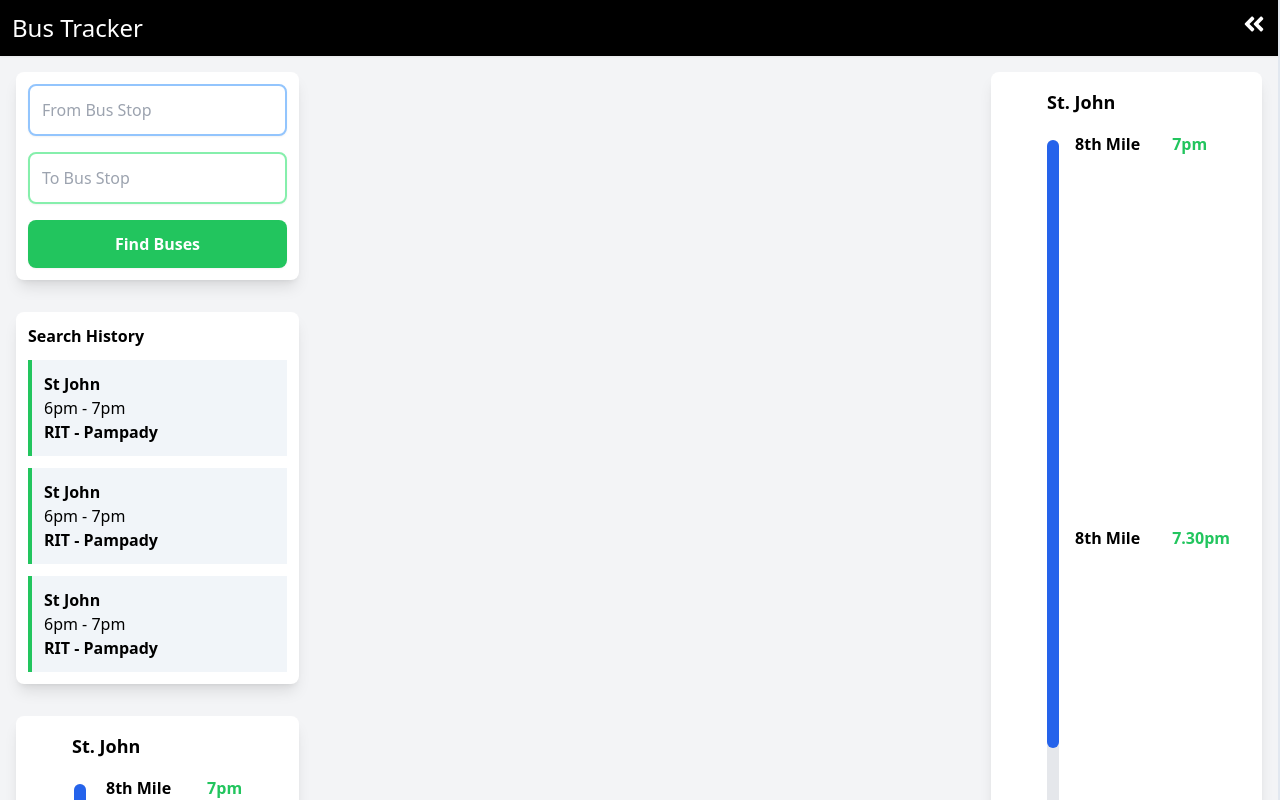
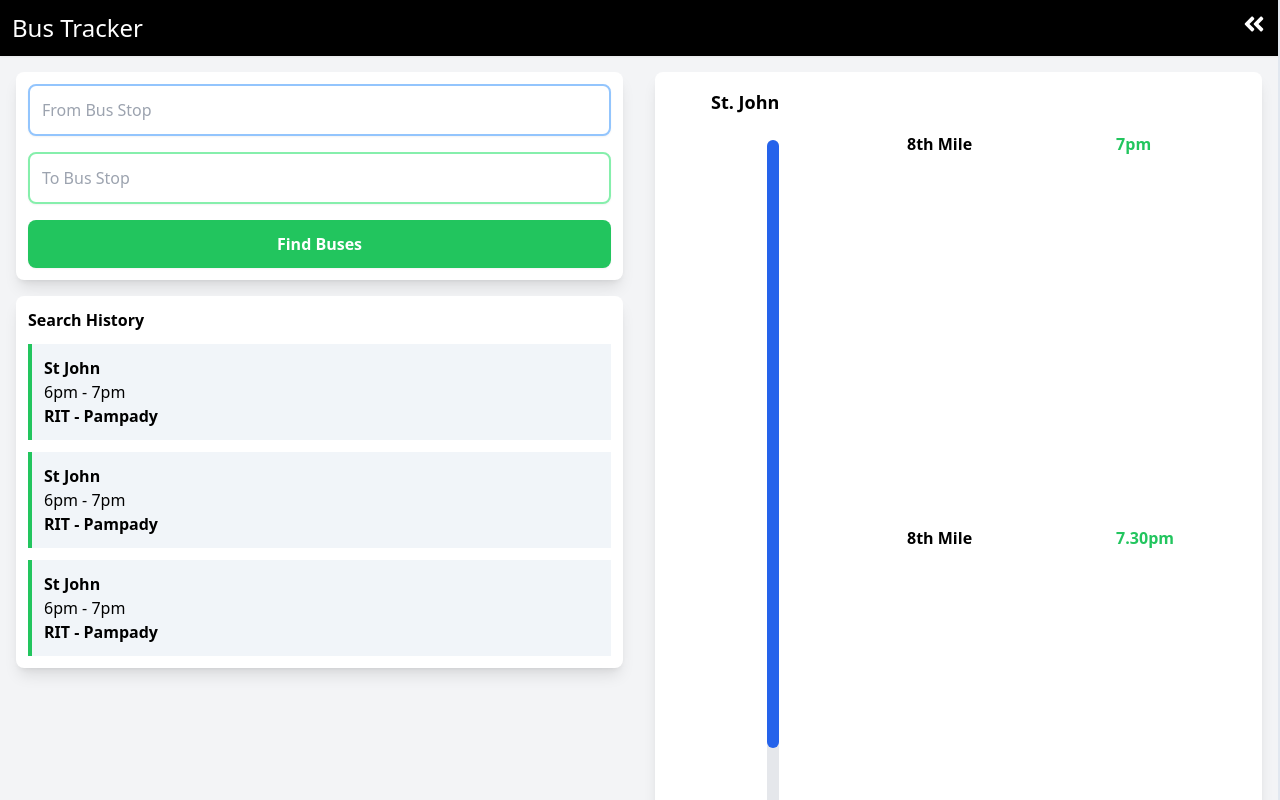
Before and after one commit to Ayush2020012016/BusTracker, a React (Create React App) app in the folder react-bus-tracker/: page /BusTracker/busroute in a window 1280 px wide. Built offline with nearby package versions, Linux system fonts and the light colour scheme; no server answers.

Commit message:
Changed to adaptive UI for bigger displays

```diff
--- a/react-bus-tracker/src/Components/NavPane.js
+++ b/react-bus-tracker/src/Components/NavPane.js
@@ -18,20 +18,23 @@ const NavPane = () => {
           show={toggleBusView}
           goBack={() => setToggleBusView(!toggleBusView)}
         />
-        <div className="flex justify-between">
-          <div className="flex flex-col">
+        <div className="grid md:grid-cols-2">
+          <div>
             {toggleBusView ? (
               ""
             ) : (
               <SearchBus onClick={() => setToggleBusView(!toggleBusView)} />
             )}
             {toggleBusView ? <BusView /> : ""}
+
             {toggleBusView ? "" : <History />}
-          <Routes>
-            <Route path="BusTracker/busroute" element={<BusRoute />} />
-          </Routes>
           </div>
+          <div>
+            <Routes>
+              <Route path="BusTracker/busroute" element={<BusRoute />} />
+            </Routes>
             <BusRoute />
+          </div>
         </div>
       </div>
     </BrowserRouter>
```
